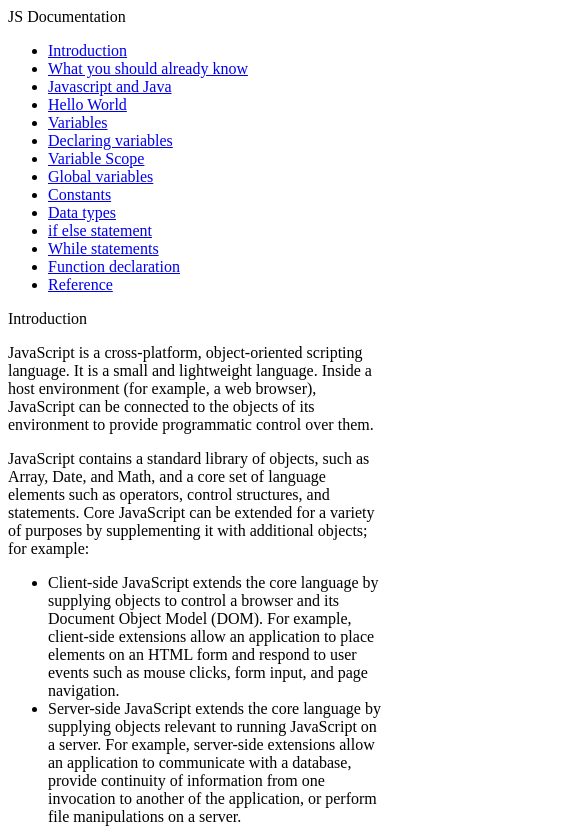
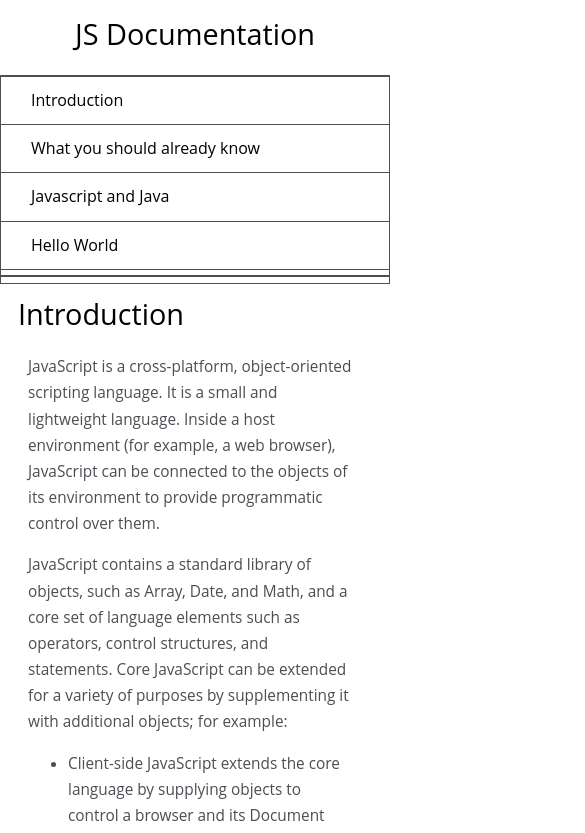
Before and after one commit to advaith-unnikrishnan/Technical-Documentation, a plain HTML site: page index.html in a window 390 px wide. Shown: the top 833 px of the page, 585 px wide, since content can reach past the window. Drawn offline with Linux system fonts and the light colour scheme.

Commit message:
Add style.css

```diff
--- a/index.html
+++ b/index.html
@@ -3,6 +3,7 @@
 <head>
     <meta charset="UTF-8">
     <meta name="viewport" content="width=device-width, initial-scale=1.0">
+    <link rel="stylesheet" href="style.css">
     <title>Technical Documentation page</title>
 </head>
 <body>
@@ -359,7 +360,7 @@
 
 
         <section class="main-section" id="while_statement">
-            <header>while statement</header>
+            <header>While statement</header>
             <article>
               A while statement executes its statements as long as a specified condition
               evaluates to true. A while statement looks as follows:
--- /dev/null
+++ b/style.css
@@ -0,0 +1,127 @@
+html,body{
+    min-width: 290px;
+    color: #4d4e53;
+    background-color: #fff;
+    font-family: "Open sans", Arial, sans-serif;
+    line-height: 1.7;
+}
+
+#navbar{
+    position: fixed;
+    min-width: 290px;
+    top: 0px;
+    left: 0px;
+    width: 300px;
+    height: 100%;
+    border-right: solid;
+    border-color: rgba(0, 22, 22,0.4);
+}
+
+header{
+    color: black;
+    margin: 10px;
+    text-align: center;
+    font-size: 1.8em;
+    font-weight: thin;
+}
+
+#main-doc header{
+    text-align: left;
+    margin: 0px;
+}
+
+#navbar ul{
+    height: 88%;
+    padding: 0;
+    overflow-y: auto;
+    overflow-x: hidden;
+}
+
+#navbar li{
+    color: #4d4e53;
+    position: relative;
+    border-top: 1px solid;
+    list-style: none;
+    width: 100%;
+}
+
+#navbar a{
+    display: block;
+    text-decoration: none;
+    color: #000;
+    cursor: pointer;
+    padding: 10px 30px;
+}
+
+#main-doc{
+    position: absolute;
+    margin-left: 300px;
+    padding: 20px;
+    margin-bottom: 110px;
+}
+
+section article{
+    color: #4d4e53;
+    margin: 10px;
+    font-size: 0.96em;
+}
+
+section li{
+    margin: 15px 0px 0px 0px;
+}
+
+code{
+    display: block;
+    text-align: left;
+    white-space: pre;
+    position: relative;
+    word-break: normal;
+    word-wrap: normal;
+    line-height: 1.5;
+    background-color: #f7f7f7;
+    padding: 15px;
+    margin: 10px;
+    border-radius: 15px;
+}
+
+@media only screen and (max-width: 815px){
+    /* For mobile phones: */
+    #navbar ul {
+      border: 1px solid;
+      height: 207px;
+    }
+
+    #navbar {
+      background-color: white;
+      position: absolute;
+      top: 0;
+      padding: 0;
+      margin: 0;
+      width: 100%;
+      max-height: 275px;
+      border: none;
+      z-index: 1;
+      border-bottom: 2px solid;
+    }
+
+    #main-doc {
+      position: relative;
+      margin-left: 0px;
+      margin-top: 270px;
+    }
+}
+
+@media only screen and (max-width: 400px) {
+    #main-doc {
+      margin-left: -10px;
+    }
+
+    code {
+      margin-left: -20px;
+      width: 100%;
+      padding: 15px;
+      padding-left: 10px;
+      padding-right: 45px;
+      min-width: 233px;
+    }
+  }
```
